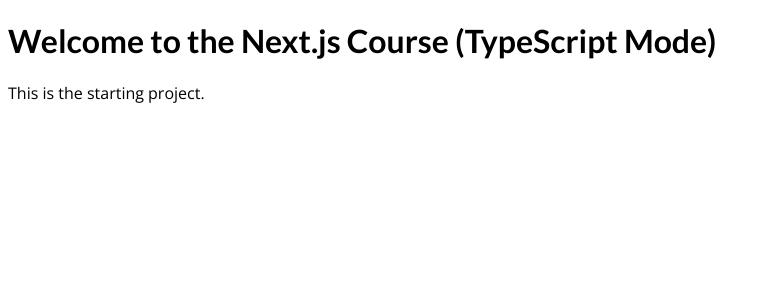
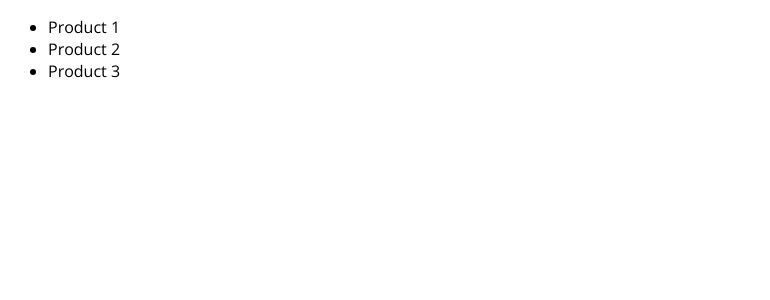
Before and after one commit to Angstromico/Next-Pre-Rendering-Data-Fetching, a Next.js app in the folder starting-project/: page / in a window 1280 px wide. Shown: the top 300 px of the page, without its empty margins (0-770 px from the left). Built offline with nearby package versions, Linux system fonts and the light colour scheme.

Commit message:
feat: Modify Home index with a list of preload static data

```diff
--- a/starting-project/pages/index.tsx
+++ b/starting-project/pages/index.tsx
@@ -1,8 +1,9 @@
 export default function Home() {
   return (
-    <div>
-      <h1>Welcome to the Next.js Course (TypeScript Mode)</h1>
-      <p>This is the starting project.</p>
-    </div>
+    <ul>
+      <li>Product 1</li>
+      <li>Product 2</li>
+      <li>Product 3</li>
+    </ul>
   )
 }
```
